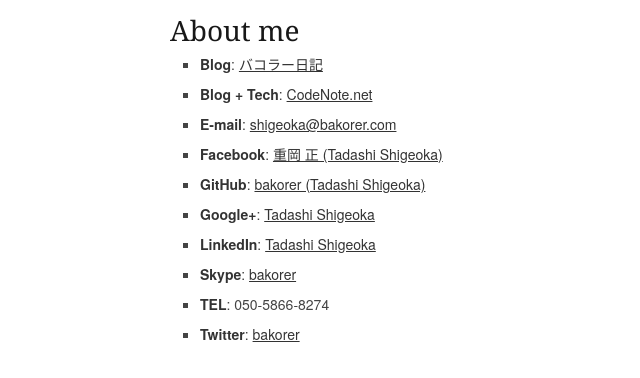
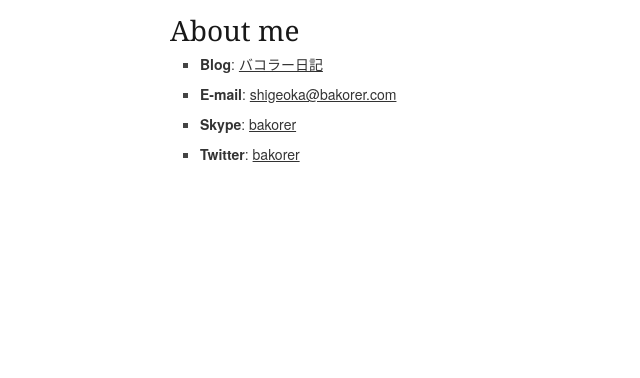
Before and after one commit to bakorer/bakorer-com, a plain HTML site: page public/index.html in a window 1280 px wide. Shown: the part 118-496 px from the top of the page, without its empty margins (0-640 px from the left). Drawn offline with Linux system fonts and the light colour scheme.

Commit message:
:+1: 掲載項目の整理

```diff
--- a/public/index.html
+++ b/public/index.html
@@ -10,7 +10,7 @@
 	<meta charset="utf-8">
 	<title>bakorer.com</title>
 	<meta name="description" content="">
-	<meta name="author" content="Tadashi Shigeoka">
+	<meta name="author" content="bakorer">
 
 	<!-- Mobile Specific Metas
   ================================================== -->
@@ -49,15 +49,9 @@
 			<hr />
 			<h3>About me</h3>
 			<ul class="square">
-				<li><strong>Blog</strong>: <a href="http://blog.livedoor.jp/bakorer/" target=”_blank”>バコラー日記</a></li>
-				<li><strong>Blog + Tech</strong>: <a href="http://codenote.net/" target=”_blank”>CodeNote.net</a></li>
+				<li><strong>Blog</strong>: <a href="http://blog.bakorer.com/" target=”_blank”>バコラー日記</a></li>
 				<li><strong>E-mail</strong>: <a href="mailto:shigeoka@bakorer.com" target=”_blank”>shigeoka@bakorer.com</a></li>
-				<li><strong>Facebook</strong>: <a href="http://www.facebook.com/bakorer" target=”_blank”>重岡 正 (Tadashi Shigeoka)</a></li>
-				<li><strong>GitHub</strong>: <a href="https://github.com/bakorer" target=”_blank”>bakorer (Tadashi Shigeoka)</a></li>
-				<li><strong>Google+</strong>: <a href="https://plus.google.com/u/0/115691495250823799734/" target=”_blank”>Tadashi Shigeoka</a></li>
-				<li><strong>LinkedIn</strong>: <a href="http://www.linkedin.com/in/bakorer" target=”_blank”>Tadashi Shigeoka</a></li>
 				<li><strong>Skype</strong>: <a href="skype:bakorer?chat" target=”_blank”>bakorer</a></li>
-				<li><strong>TEL</strong>: 050-5866-8274</li>
 				<li><strong>Twitter</strong>: <a href="https://twitter.com/bakorer" target=”_blank”>bakorer</a></li>
 			</ul>
 		</div>
```
